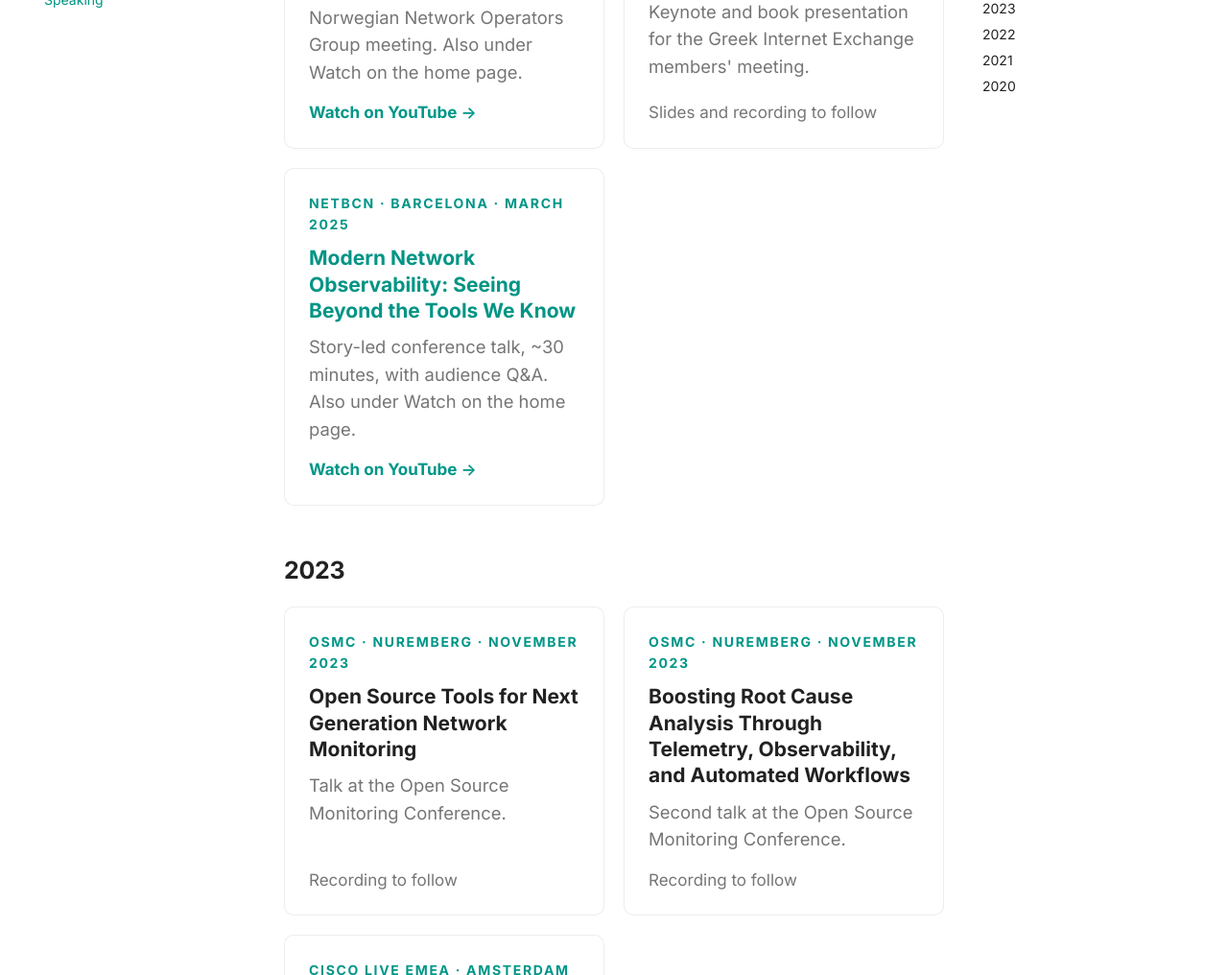
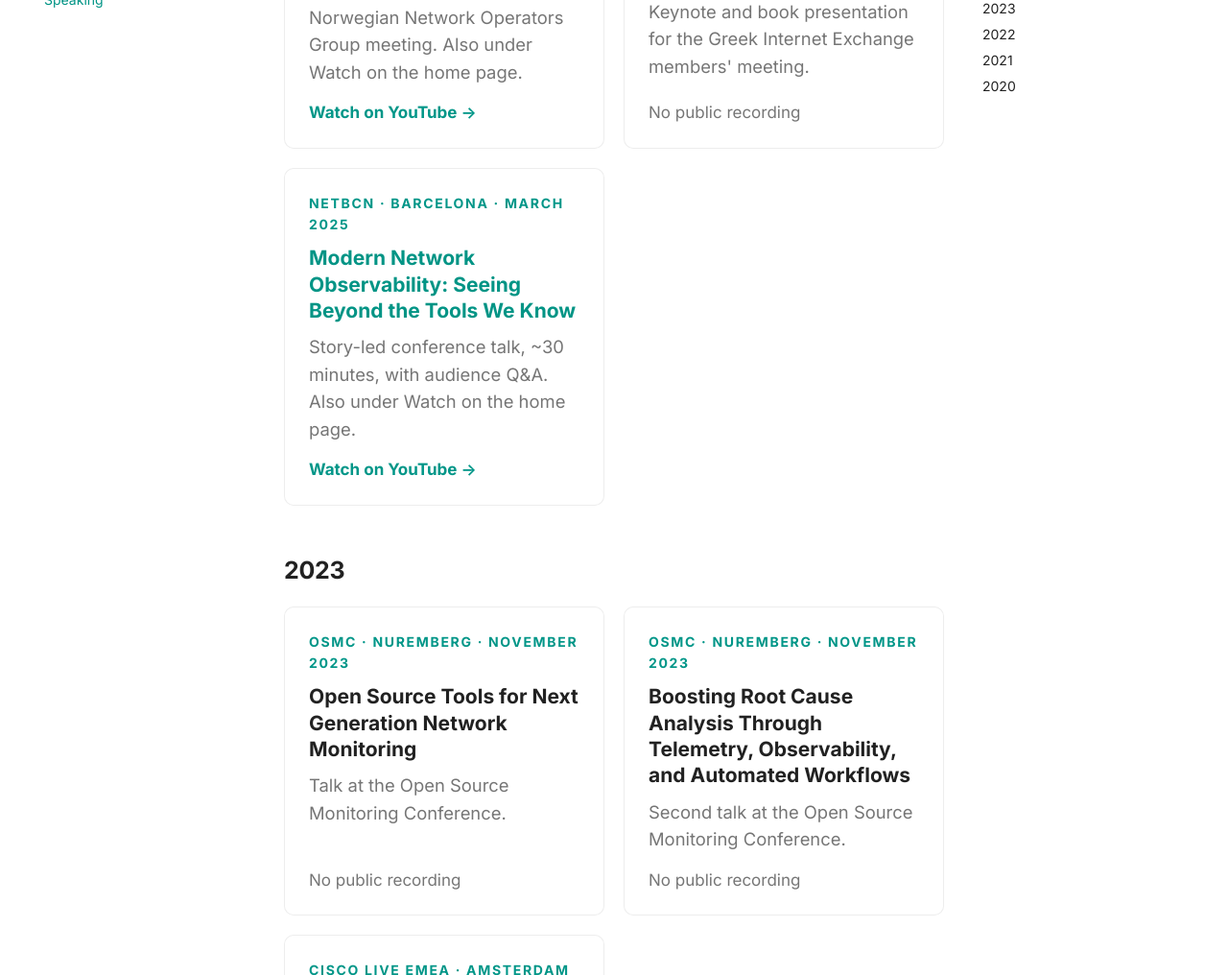
Before and after one commit to network-observability/network-observability.github.io, an MkDocs documentation site: the page built from docs/speaking.md, in a window 1280 px wide and 1400 px high, scrolled down 837 px. Shown: the part 153-1169 px from the top of the window at 96% size. Built offline with MkDocs 1.6.1 and Material for MkDocs 9.7.7, drawn with Linux system fonts in a browser that asks for light colours.

Commit message:
Hub: add LinkedIn link, mark talks without recordings as such
Co-Authored-By: Claude Opus 5.5 <noreply@anthropic.com>
Claude-Session: https://claude.ai/code/session_01QqqHnzr2ijiwLZJdfb8ywD

```diff
--- a/docs/speaking.md
+++ b/docs/speaking.md
@@ -33,12 +33,11 @@ Conference talks, keynotes, workshops, and webinars, newest first. Recordings th
   <span class="hub-media__body">Conference talk at the Norwegian Network Operators Group meeting. Also under Watch on the home page.</span>
   <span class="hub-media__cta">Watch on YouTube →</span>
 </a>
-<!-- TODO: add GR-IX slides and/or recording link, then turn this <div> into an <a href="..."> card -->
 <div class="hub-media__card hub-media__card--static">
   <span class="hub-media__eyebrow">GR-IX Annual Members' Meeting &middot; Athens &middot; 8 May 2025 &middot; Keynote</span>
   <span class="hub-media__title">Unlocking Network Data: A New Take on Observability</span>
   <span class="hub-media__body">Keynote and book presentation for the Greek Internet Exchange members' meeting.</span>
-  <span class="hub-media__cta">Slides and recording to follow</span>
+  <span class="hub-media__cta">No public recording</span>
 </div>
 <a class="hub-media__card" href="https://www.youtube.com/watch?v=7zRK9a9DieY" target="_blank" rel="noopener">
   <span class="hub-media__eyebrow">NetBCN &middot; Barcelona &middot; March 2025</span>
@@ -51,19 +50,17 @@ Conference talks, keynotes, workshops, and webinars, newest first. Recordings th
 ## 2023
 
 <div class="hub-media">
-<!-- TODO: add OSMC 2023 recording link, then turn this <div> into an <a href="..."> card -->
 <div class="hub-media__card hub-media__card--static">
   <span class="hub-media__eyebrow">OSMC &middot; Nuremberg &middot; November 2023</span>
   <span class="hub-media__title">Open Source Tools for Next Generation Network Monitoring</span>
   <span class="hub-media__body">Talk at the Open Source Monitoring Conference.</span>
-  <span class="hub-media__cta">Recording to follow</span>
+  <span class="hub-media__cta">No public recording</span>
 </div>
-<!-- TODO: add OSMC 2023 recording link, then turn this <div> into an <a href="..."> card -->
 <div class="hub-media__card hub-media__card--static">
   <span class="hub-media__eyebrow">OSMC &middot; Nuremberg &middot; November 2023</span>
   <span class="hub-media__title">Boosting Root Cause Analysis Through Telemetry, Observability, and Automated Workflows</span>
   <span class="hub-media__body">Second talk at the Open Source Monitoring Conference.</span>
-  <span class="hub-media__cta">Recording to follow</span>
+  <span class="hub-media__cta">No public recording</span>
 </div>
 <a class="hub-media__card" href="https://github.com/networktocode/clemea-demo" target="_blank" rel="noopener">
   <span class="hub-media__eyebrow">Cisco Live EMEA &middot; Amsterdam &middot; 2023 &middot; Workshop</span>
```
Also changed, not shown: docs/index.md (+1 -1 lines).
